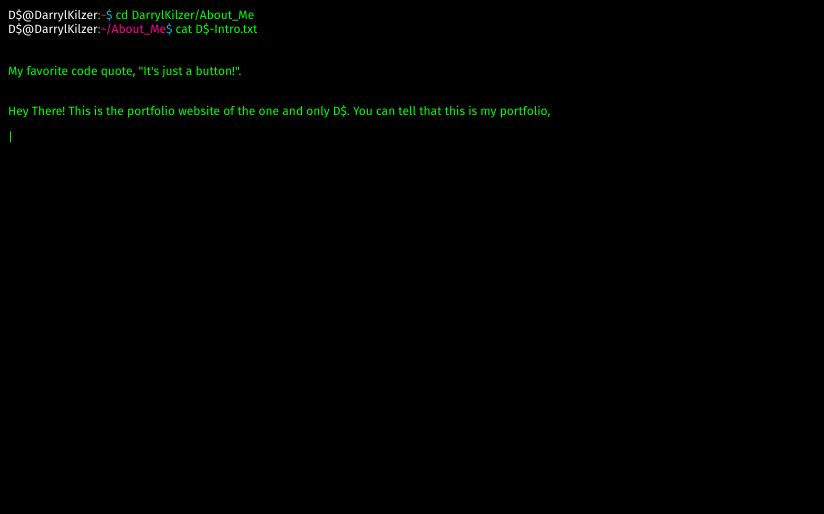
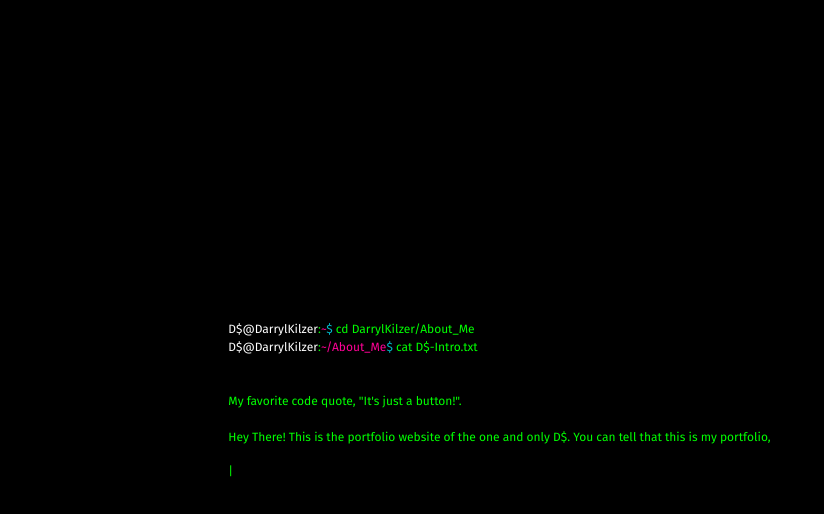
Before and after one commit to DarrylKilzer/darrylkilzer.github.io, a plain HTML site: page index.html in a window 1280 px wide. Shown: the whole page, without its empty margins (0-824 px from the left). Drawn offline with nearby package versions, Linux system fonts and the light colour scheme.

Commit message:
just for fun

```diff
--- a/index.html
+++ b/index.html
@@ -10,13 +10,14 @@
   <link href="https://stackpath.bootstrapcdn.com/font-awesome/4.7.0/css/font-awesome.min.css" rel="stylesheet"
     integrity="sha384-wvfXpqpZZVQGK6TAh5PVlGOfQNHSoD2xbE+QkPxCAFlNEevoEH3Sl0sibVcOQVnN" crossorigin="anonymous">
   <link href="https://fonts.googleapis.com/css?family=Fira+Sans|Quicksand" rel="stylesheet">
+  <link rel='stylesheet' href='https://maxcdn.bootstrapcdn.com/bootstrap/4.3.1/css/bootstrap.min.css'>
   <link rel="stylesheet" href="style.css">
   <title>Darryl Kilzer Jr.</title>
 </head>
 
 <body class="container-fluid">
   <div class="row align-items-center justify-content-center vh-100">
-    <div id="terminal" class="col terminal"></div>
+    <div id="terminal" class="col-8 terminal"></div>
   </div>
   <!-- Optional JavaScript -->
   <!-- jQuery first, then Popper.js, then Bootstrap JS -->
```
